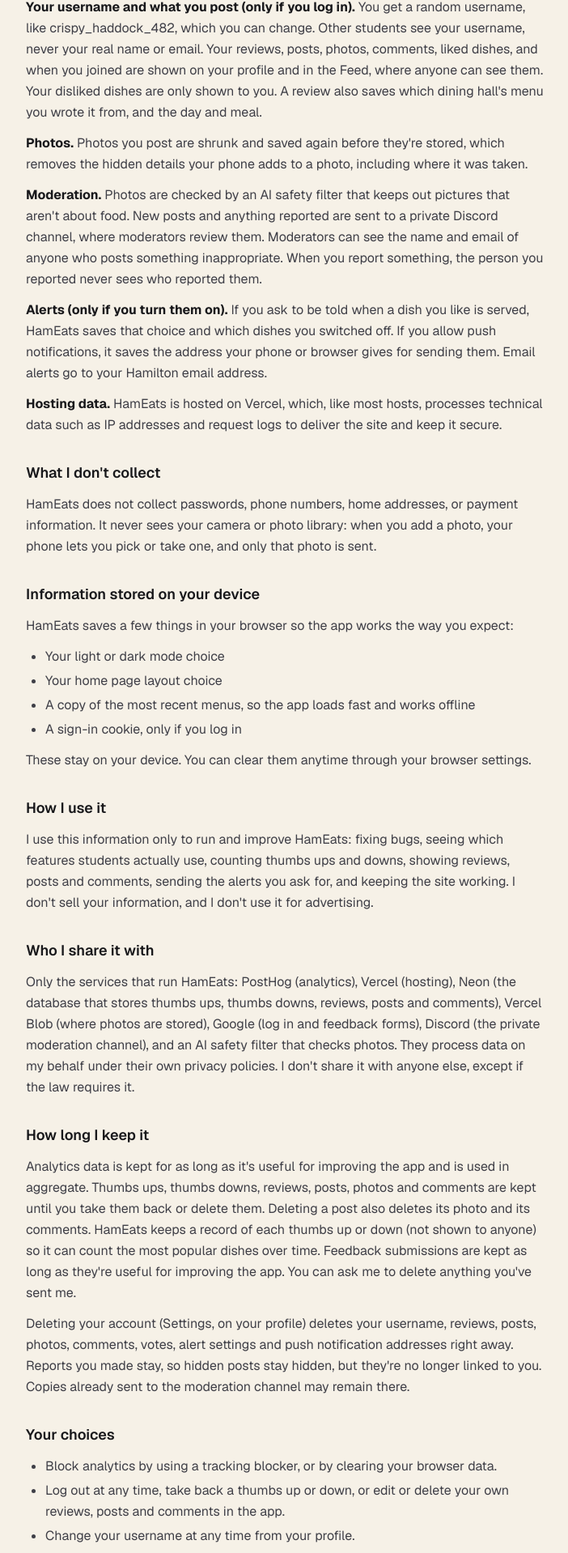
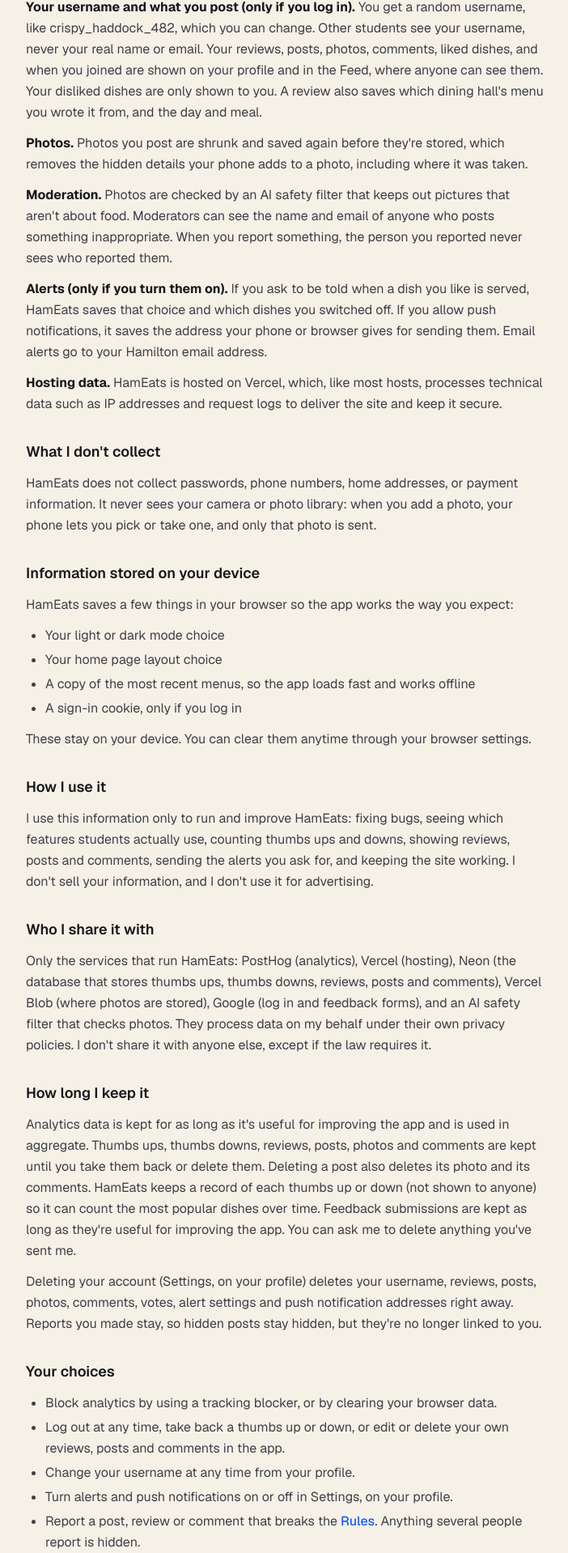
Before and after one commit to HamApps-Club/hameats, a Next.js app in the folder web/: page /privacy in a window 1280 px wide. Shown: the part 1076-2994 px from the top of the page at 81% size, without its empty margins (288-990 px from the left). Built offline with nearby package versions, Linux system fonts and the light colour scheme; no server answers.

Commit message:
Privacy page: don't say where reported posts are sent

```diff
--- a/web/app/privacy/page.tsx
+++ b/web/app/privacy/page.tsx
@@ -87,8 +87,7 @@ export default function PrivacyPage() {
           </p>
           <p>
             <strong className="text-zinc-900 dark:text-zinc-100">Moderation.</strong> Photos are checked by an AI safety filter
-            that keeps out pictures that aren&apos;t about food. New posts and anything reported are sent to a private Discord
-            channel, where moderators review them. Moderators can see the name and email of anyone who posts something
+            that keeps out pictures that aren&apos;t about food. Moderators can see the name and email of anyone who posts something
             inappropriate. When you report something, the person you reported never sees who reported them.
           </p>
           <p>
@@ -136,8 +135,7 @@ export default function PrivacyPage() {
           <p>
             Only the services that run HamEats: PostHog (analytics), Vercel (hosting), Neon (the database that stores
             thumbs ups, thumbs downs, reviews, posts and comments), Vercel Blob (where photos are stored), Google
-            (log in and feedback forms), Discord (the private moderation channel), and an AI safety filter that checks
-            photos. They process data on my behalf under their
+            (log in and feedback forms), and an AI safety filter that checks photos. They process data on my behalf under their
             own privacy policies. I don&apos;t share it with anyone else, except if the law requires it.
           </p>
         </Section>
@@ -153,7 +151,7 @@ export default function PrivacyPage() {
           <p>
             Deleting your account (Settings, on your profile) deletes your username, reviews, posts, photos, comments, votes,
             alert settings and push notification addresses right away. Reports you made stay, so hidden posts stay hidden, but
-            they&apos;re no longer linked to you. Copies already sent to the moderation channel may remain there.
+            they&apos;re no longer linked to you.
           </p>
         </Section>
 
```
